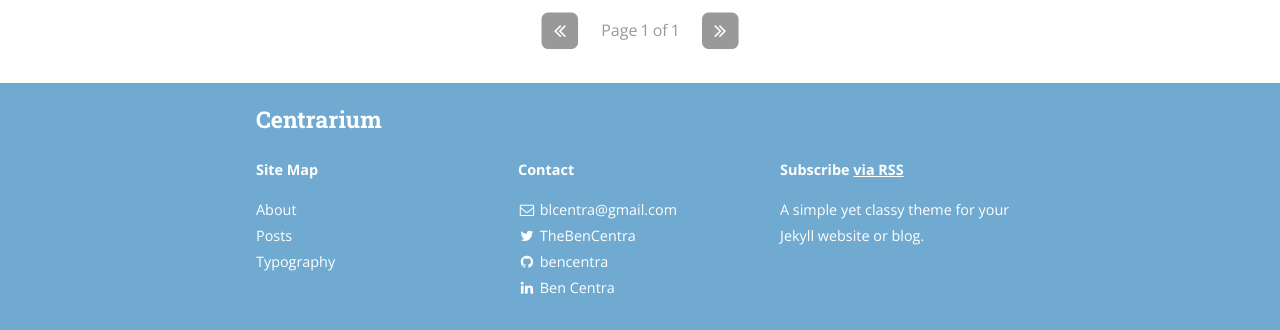
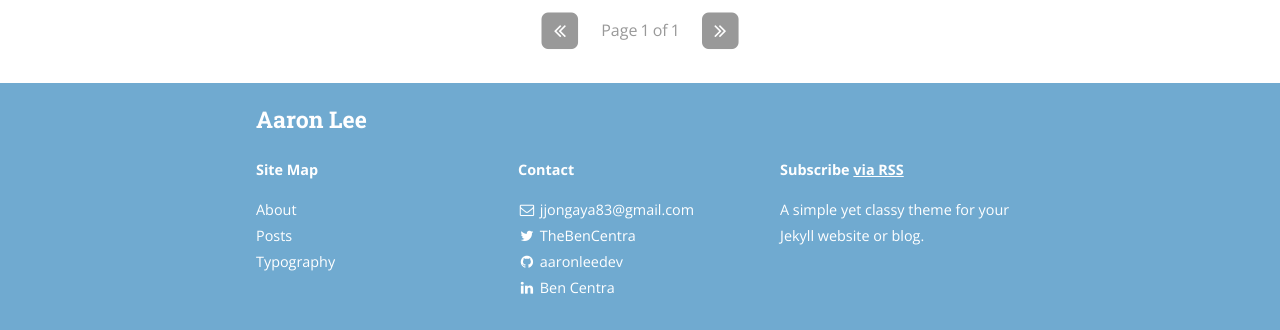
Before and after one commit to aaronleedev/aaronleedev.github.io, a Jekyll site: the page built from index.html, in a window 1280 px wide and 900 px high, scrolled down 713 px. Shown: the part 567-897 px from the top of the window. Built offline with Jekyll 4.4.1, drawn with Linux system fonts in a browser that asks for light colours; nearby versions of some CDN libraries; the list of posts is cut into pages by our own code.

Commit message:
set jekyll

```diff
--- a/_config.yml
+++ b/_config.yml
@@ -9,17 +9,17 @@ exclude:
   - "/vendor/"
 
 # Site settings
-title: Centrarium
+title: Aaron Lee
 subtitle: "A simple yet classy theme for your Jekyll website or blog"
-email: blcentra@gmail.com
-name: Ben Centra
+email: jjongaya83@gmail.com
+name: Aaron Lee
 description: >
   A simple yet classy theme for your Jekyll website or blog.
 # Base URL of site (i.e. /blog). It should always start with a slash,
 # and never end with a slash. Set it to a blank value if hosting at the
 # root of your server.
-baseurl: "/centrarium" # the subpath of your site, e.g. /blog/
-url: "http://bencentra.github.io" # the base hostname & protocol for your site
+baseurl: "/aaronleedev.github.io" # the subpath of your site, e.g. /blog/
+url: "http://aaronleedev.github.io" # the base hostname & protocol for your site
 cover: "/assets/header_image.jpg"
 logo: "/assets/logo.png"
 
@@ -86,8 +86,8 @@ social:
 
   - name: GitHub
     icon: github
-    username: bencentra
-    url: https://github.com/bencentra
+    username: aaronleedev
+    url: https://github.com/aaronleedev
     desc: Fork me on GitHub
     share: false
 
@@ -193,6 +193,6 @@ protocols:
 
     twitter_image: "/assets/logo.png"
 
-    os_repo: "https://github.com/bencentra/centrarium.com"
+    os_repo: "https://github.com/aaronleedev/aaronleedev.github.io"
     os_rcs_type: "git"
-    os_src: "git@github.com:bencentra/centrarium.com.git"
+    os_src: "git@github.com:aaronleedev/aaronleedev.github.io.git"
```
